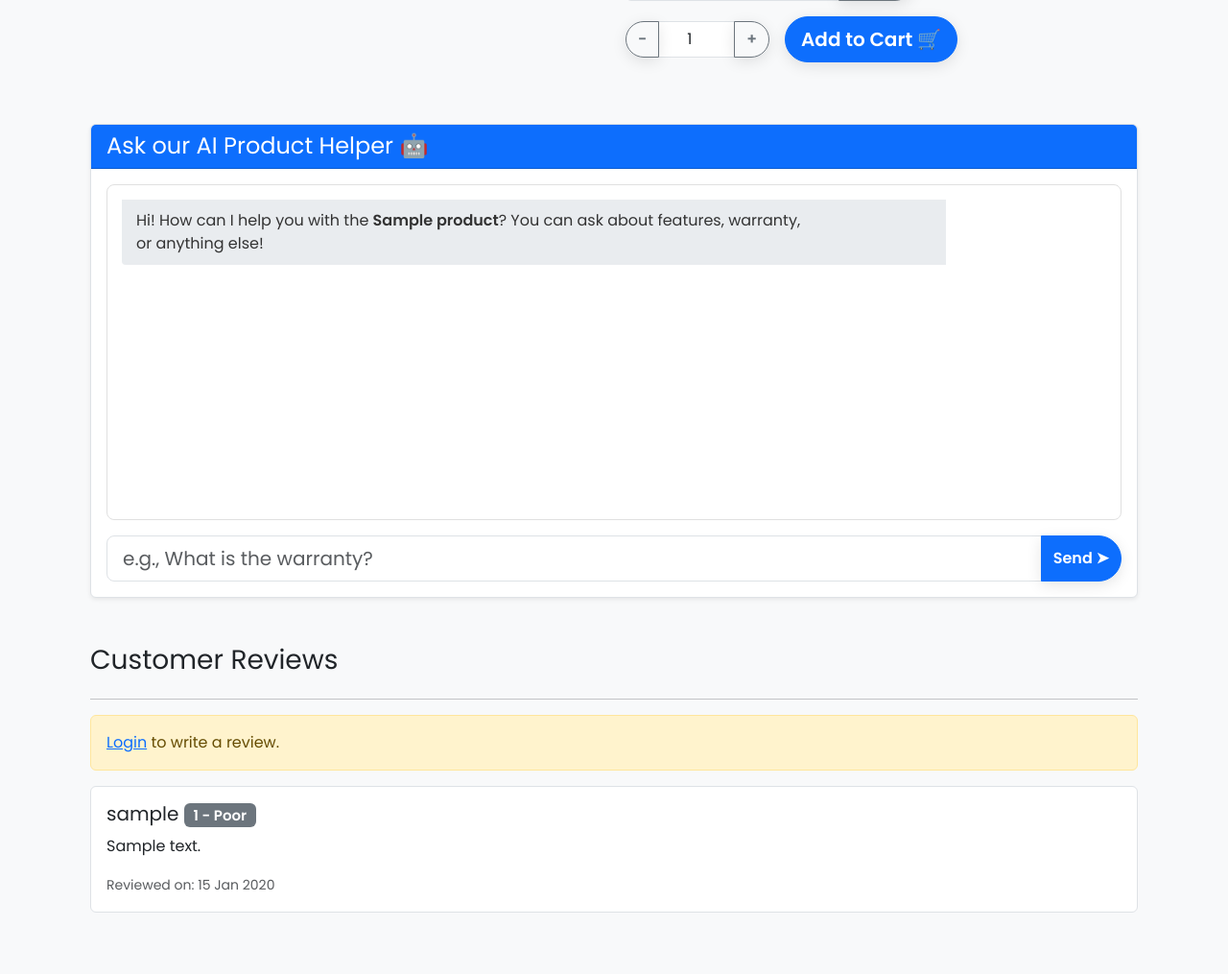
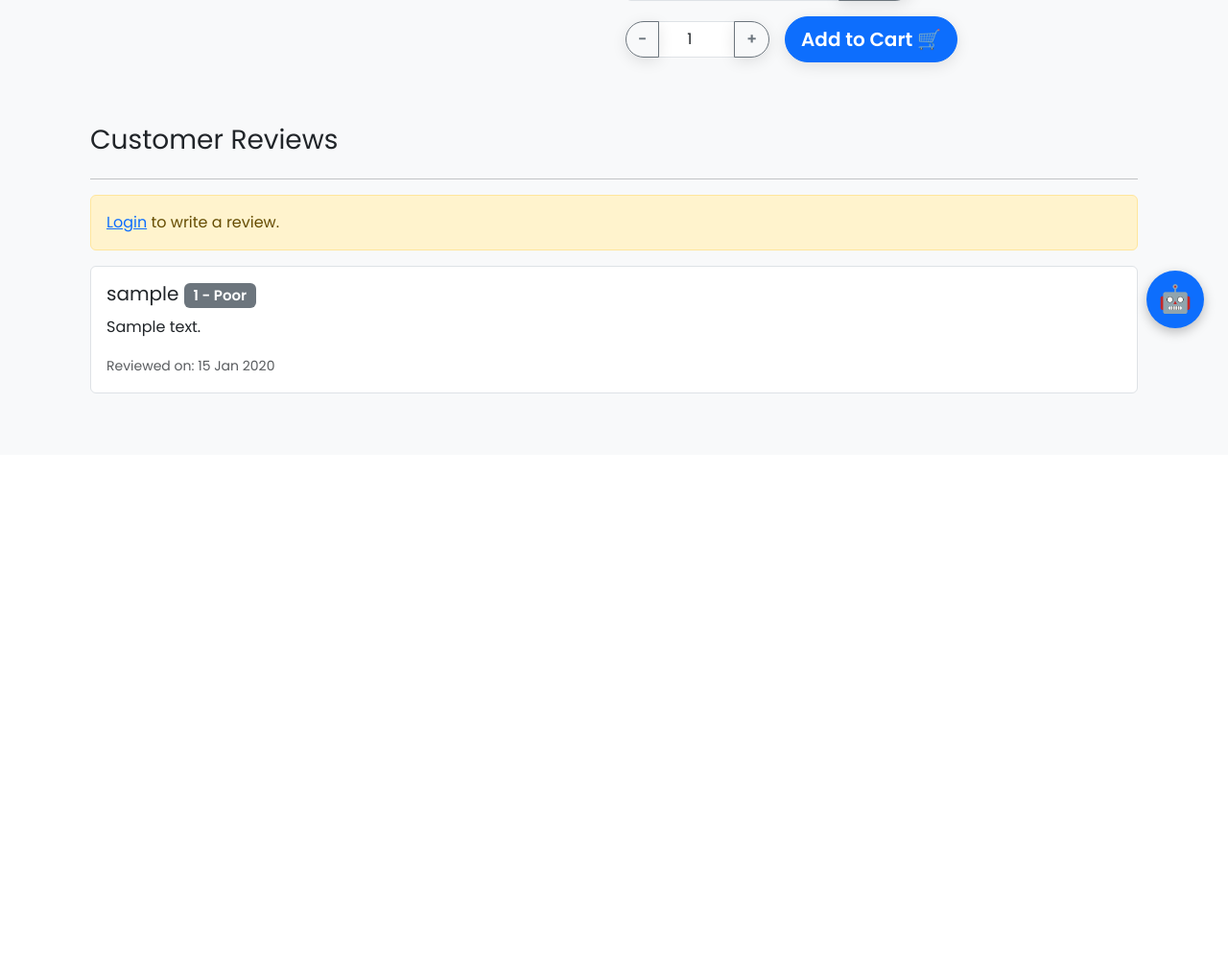
Before and after one commit to Soubhagya-biswal/my-django-store, a Django app: page /product/1/ in a window 1280 px wide. Shown: the part 433-1448 px from the top of the page at 96% size. After the commit the page ends 843 px from the top, so only its background shows below. Run offline with Django 5.2, Linux system fonts and the light colour scheme; tables that the repository leaves empty hold one stand-in row (values such as "Sample post"); grey boxes marked "Sample" are stand-in pictures; some libraries are stand-ins or nearby versions.

Commit message:
TABAHAHI FINAL: Floating AI Chat Bot fix kiya

```diff
--- a/store/templates/store/product_detail.html
+++ b/store/templates/store/product_detail.html
@@ -122,34 +122,6 @@
         </div>
     </div>
 
-    <!-- =================================== -->
-    <!-- NAYA, TABAHAHI AI CHAT SECTION      -->
-    <!-- =================================== -->
-    <div class="row mt-5">
-        <div class="col-12">
-            <div class="card shadow-sm" id="ai-product-chat-container">
-                <div class="card-header bg-primary text-white">
-                    <h4 class="mb-0">Ask our AI Product Helper 🤖</h4>
-                </div>
-                <div class="card-body">
-                    <div id="ai-chat-messages-area"
-                        style="height: 350px; overflow-y: auto; border: 1px solid #e0e0e0; padding: 15px; border-radius: 8px; margin-bottom: 1rem; display: flex; flex-direction: column; gap: 10px;">
-                        <!-- Messages will appear here -->
-                        <div class="ai-message">
-                            <p class="mb-0">Hi! How can I help you with the <strong>{{ product.name }}</strong>? You can
-                                ask about features, warranty, or anything else!</p>
-                        </div>
-                    </div>
-                    <div class="input-group">
-                        <input type="text" id="ai-chat-input-field" class="form-control form-control-lg"
-                            placeholder="e.g., What is the warranty?">
-                        <button class="btn btn-primary" id="ai-chat-send-btn">Send ➤</button>
-                    </div>
-                </div>
-            </div>
-        </div>
-    </div>
-
     <!-- Customer Reviews Section -->
     <div class="row mt-5">
         <div class="col-md-12">
@@ -203,125 +175,260 @@
 </div>
 
 <!-- =================================== -->
-<!-- SCRIPTS AND STYLES FOR THE PAGE     -->
+<!-- FLOATING AI CHAT BOT (MOBILE FRIENDLY) -->
 <!-- =================================== -->
+<div class="ai-chat-fab" id="ai-chat-toggle-btn">🤖</div>
 
-<!-- Basic Page Functionality (Image switcher, quantity, pincode) -->
-<script>
-    function changeImage(element) {
-        var mainImage = document.getElementById('main-product-image');
-        mainImage.src = element.src;
-        var thumbnails = document.getElementsByClassName('thumbnail-item');
-        for (var i = 0; i < thumbnails.length; i++) {
-            thumbnails[i].classList.remove('active');
-        }
-        element.classList.add('active');
+<div class="ai-chat-window" id="ai-chat-window" data-product-id="{{ product.id }}">
+    <div class="ai-chat-header">
+        <span>AI Product Helper</span>
+        <button class="ai-chat-close-btn" id="ai-chat-close-btn">&times;</button>
+    </div>
+    <div class="ai-chat-messages" id="ai-chat-messages-area">
+        <div class="ai-message">Hi! How can I help you with the <strong>{{ product.name }}</strong>?</div>
+    </div>
+    <div class="ai-chat-input-area">
+        <input type="text" id="ai-chat-input-field" placeholder="Ask a question...">
+        <button id="ai-chat-send-btn">➤</button>
+    </div>
+</div>
+
+<!-- Styles for the AI Chat Bot -->
+<style>
+    .ai-chat-fab {
+        position: fixed;
+        bottom: 25px;
+        right: 25px;
+        background-color: #0d6efd;
+        color: white;
+        width: 60px;
+        height: 60px;
+        border-radius: 50%;
+        display: flex;
+        justify-content: center;
+        align-items: center;
+        font-size: 28px;
+        cursor: pointer;
+        box-shadow: 0 4px 12px rgba(0, 0, 0, 0.25);
+        z-index: 999;
+        transition: transform 0.2s ease-in-out;
     }
 
-    if (document.getElementById('decrement-btn')) {
-        document.getElementById('decrement-btn').addEventListener('click', function () {
-            let quantityInput = document.getElementById('product-quantity');
-            let currentValue = parseInt(quantityInput.value);
-            if (currentValue > 1) {
-                quantityInput.value = currentValue - 1;
-            }
-        });
+    .ai-chat-fab:hover {
+        transform: scale(1.1);
     }
 
-    if (document.getElementById('increment-btn')) {
-        document.getElementById('increment-btn').addEventListener('click', function () {
-            let quantityInput = document.getElementById('product-quantity');
-            let currentValue = parseInt(quantityInput.value);
-            let maxStock = parseInt(quantityInput.max);
-            if (currentValue < maxStock) {
-                quantityInput.value = currentValue + 1;
-            }
-        });
+    .ai-chat-window {
+        position: fixed;
+        bottom: 100px;
+        right: 25px;
+        width: 370px;
+        height: 500px;
+        background: white;
+        border-radius: 15px;
+        box-shadow: 0 5px 20px rgba(0, 0, 0, 0.3);
+        display: none;
+        /* Hidden by default */
+        flex-direction: column;
+        z-index: 1000;
+        overflow: hidden;
+        border: 1px solid #e0e0e0;
     }
 
-    document.getElementById('check-pincode-btn').addEventListener('click', function () {
-        const pincode = document.getElementById('pincode-input').value;
-        const csrfToken = document.querySelector('[name=csrfmiddlewaretoken]').value;
-        const deliveryResultDiv = document.getElementById('delivery-result');
+    .ai-chat-window.open {
+        display: flex;
+        /* Shown when 'open' class is added */
+    }
 
-        fetch("{% url 'check_delivery' %}", {
-                method: 'POST',
-                headers: {
-                    'Content-Type': 'application/x-www-form-urlencoded',
-                    'X-CSRFToken': csrfToken
-                },
-                body: `pincode=${pincode}`
-            })
-            .then(response => {
-                if (!response.ok) {
-                    return response.json().then(err => {
-                        throw new Error(err.error || 'Server error');
-                    });
-                }
-                return response.json();
-            })
-            .then(data => {
-                if (data.estimated_date) {
-                    deliveryResultDiv.innerHTML =
-                        `<p class="text-success">Estimated delivery to ${data.city} by: <b>${data.estimated_date}</b></p>`;
-                } else {
-                    deliveryResultDiv.innerHTML =
-                        `<p class="text-danger">${data.error || 'An unknown error occurred.'}</p>`;
-                }
-            })
-            .catch(error => {
-                console.error('Error:', error);
-                deliveryResultDiv.innerHTML = `<p class="text-danger">${error.message}</p>`;
-            });
-    });
-</script>
+    .ai-chat-header {
+        background: #0d6efd;
+        color: white;
+        padding: 12px 15px;
+        font-weight: bold;
+        display: flex;
+        justify-content: space-between;
+        align-items: center;
+    }
 
-<!-- Styles for the new AI Chat Section -->
-<style>
-    #ai-chat-messages-area p {
+    .ai-chat-close-btn {
+        background: none;
+        border: none;
+        color: white;
+        font-size: 24px;
+        cursor: pointer;
+        padding: 0 5px;
+        line-height: 1;
+    }
+
+    .ai-chat-messages {
+        flex-grow: 1;
+        padding: 15px;
+        overflow-y: auto;
+        background-color: #f8f9fa;
+        display: flex;
+        flex-direction: column;
+        gap: 12px;
+    }
+
+    .ai-chat-messages .user-message,
+    .ai-chat-messages .ai-message {
         padding: 10px 15px;
         border-radius: 18px;
-        line-height: 1.5;
-        max-width: 85%;
-        margin-bottom: 0;
+        line-height: 1.4;
+        max-width: 80%;
     }
 
-    .user-message {
+    .ai-chat-messages .user-message {
         align-self: flex-end;
         background-color: #0d6efd;
         color: white;
         border-bottom-right-radius: 4px;
     }
 
-    .ai-message {
+    .ai-chat-messages .ai-message {
         align-self: flex-start;
         background-color: #e9ecef;
         color: #333;
         border-bottom-left-radius: 4px;
     }
+
+    .ai-chat-input-area {
+        display: flex;
+        padding: 10px;
+        border-top: 1px solid #ddd;
+        background-color: #fff;
+    }
+
+    .ai-chat-input-area input {
+        flex-grow: 1;
+        border: 1px solid #ccc;
+        border-radius: 20px;
+        padding: 10px 15px;
+        margin-right: 10px;
+        outline: none;
+    }
+
+    .ai-chat-input-area input:focus {
+        border-color: #0d6efd;
+        box-shadow: 0 0 0 0.25rem rgba(13, 110, 253, .25);
+    }
+
+    .ai-chat-input-area button {
+        background-color: #0d6efd;
+        border: none;
+        color: white;
+        border-radius: 50%;
+        width: 45px;
+        height: 45px;
+        flex-shrink: 0;
+        font-size: 18px;
+        cursor: pointer;
+        transition: background-color 0.2s;
+    }
+
+    /* TABAHAHI MOBILE FIX */
+    @media (max-width: 767px) {
+        .ai-chat-window {
+            right: 10px;
+            left: 10px;
+            bottom: 90px;
+            width: auto;
+            max-width: none;
+            height: calc(100vh - 120px);
+            /* Taller on mobile */
+            max-height: 600px;
+        }
+
+        .ai-chat-fab {
+            bottom: 20px;
+            right: 20px;
+        }
+    }
 </style>
 
-<!-- JavaScript for the new AI Chat Section -->
+<!-- Scripts for the page -->
 <script>
     document.addEventListener('DOMContentLoaded', function () {
-        const sendButton = document.getElementById('ai-chat-send-btn');
-        const inputField = document.getElementById('ai-chat-input-field');
-        const messagesContainer = document.getElementById('ai-chat-messages-area');
+        // Basic page functions
+        window.changeImage = function (element) {
+            document.getElementById('main-product-image').src = element.src;
+            Array.from(document.getElementsByClassName('thumbnail-item')).forEach(thumb => thumb.classList
+                .remove('active'));
+            element.classList.add('active');
+        };
+        if (document.getElementById('decrement-btn')) {
+            document.getElementById('decrement-btn').onclick = () => {
+                let input = document.getElementById('product-quantity');
+                if (parseInt(input.value) > 1) input.value = parseInt(input.value) - 1;
+            };
+        }
+        if (document.getElementById('increment-btn')) {
+            document.getElementById('increment-btn').onclick = () => {
+                let input = document.getElementById('product-quantity');
+                if (parseInt(input.value) < parseInt(input.max)) input.value = parseInt(input.value) + 1;
+            };
+        }
+        document.getElementById('check-pincode-btn').onclick = () => {
+            const pincode = document.getElementById('pincode-input').value;
+            const csrfToken = document.querySelector('[name=csrfmiddlewaretoken]').value;
+            const resultDiv = document.getElementById('delivery-result');
+            fetch("{% url 'check_delivery' %}", {
+                    method: 'POST',
+                    headers: {
+                        'Content-Type': 'application/x-www-form-urlencoded',
+                        'X-CSRFToken': csrfToken
+                    },
+                    body: `pincode=${pincode}`
+                })
+                .then(res => res.json().then(data => ({
+                    ok: res.ok,
+                    data
+                })))
+                .then(res => {
+                    if (res.ok) resultDiv.innerHTML =
+                        `<p class="text-success">Estimated delivery to ${res.data.city} by: <b>${res.data.estimated_date}</b></p>`;
+                    else resultDiv.innerHTML =
+                        `<p class="text-danger">${res.data.error || 'An unknown error occurred.'}</p>`;
+                }).catch(err => resultDiv.innerHTML = `<p class="text-danger">${err.message}</p>`);
+        };
 
-        const productId = "{{ product.id }}";
-        const askAiUrl = "{% url 'ask_ai' %}";
-        const csrfToken = document.querySelector('[name=csrfmiddlewaretoken]').value;
+        // AI Chat Bot functions
+        const chatWindow = document.getElementById('ai-chat-window');
+        const toggleBtn = document.getElementById('ai-chat-toggle-btn');
+        const closeBtn = document.getElementById('ai-chat-close-btn');
+        const messagesArea = document.getElementById('ai-chat-messages-area');
+        const sendBtn = document.getElementById('ai-chat-send-btn');
+        const inputBox = document.getElementById('ai-chat-input-field');
 
-        function handleSendMessage() {
-            const question = inputField.value.trim();
+        toggleBtn.addEventListener('click', () => chatWindow.classList.toggle('open'));
+        closeBtn.addEventListener('click', () => chatWindow.classList.remove('open'));
+        sendBtn.addEventListener('click', sendMessage);
+        inputBox.addEventListener('keyup', e => {
+            if (e.key === "Enter") sendMessage();
+        });
+
+        function addMessage(text, type) {
+            const messageDiv = document.createElement('div');
+            messageDiv.className = type;
+            messageDiv.innerHTML = text; // Use innerHTML to render any potential HTML tags from AI
+            messagesArea.appendChild(messageDiv);
+            messagesArea.scrollTop = messagesArea.scrollHeight;
+            return messageDiv;
+        }
+
+        function sendMessage() {
+            const question = inputBox.value.trim();
             if (question === "") return;
 
-            addMessageToUI(question, 'user-message');
-            inputField.value = "";
+            addMessage(question, 'user-message');
+            inputBox.value = "";
 
-            const typingIndicator = addMessageToUI('...', 'ai-message');
+            const loadingIndicator = addMessage('...', 'ai-message');
+            const productId = chatWindow.dataset.productId;
+            const url = "{% url 'ask_ai' %}";
+            const csrfToken = document.querySelector('[name=csrfmiddlewaretoken]').value;
 
-            fetch(askAiUrl, {
+            fetch(url, {
                     method: 'POST',
                     headers: {
                         'Content-Type': 'application/json',
@@ -334,36 +441,13 @@
                 })
                 .then(response => response.json())
                 .then(data => {
-                    typingIndicator.innerHTML =
-                        `<p class="mb-0">${data.answer || 'Sorry, I could not find an answer.'}</p>`;
+                    loadingIndicator.innerHTML = data.answer || 'Sorry, I could not find an answer.';
                 })
                 .catch(error => {
                     console.error('AI Chat Error:', error);
-                    typingIndicator.innerHTML =
-                        '<p class="mb-0">Oops! Something went wrong. Please try again.</p>';
+                    loadingIndicator.innerHTML = 'Oops! Something went wrong. Please try again.';
                 });
         }
-
-        function addMessageToUI(text, className) {
-            const messageDiv = document.createElement('div');
-            messageDiv.className = className;
-
-            const p = document.createElement('p');
-            p.innerHTML = text;
-
-            messageDiv.appendChild(p);
-            messagesContainer.appendChild(messageDiv);
-            messagesContainer.scrollTop = messagesContainer.scrollHeight;
-            return messageDiv;
-        }
-
-        sendButton.addEventListener('click', handleSendMessage);
-        inputField.addEventListener('keyup', function (event) {
-            if (event.key === "Enter") {
-                handleSendMessage();
-            }
-        });
     });
 </script>
-
 {% endblock %}
```
